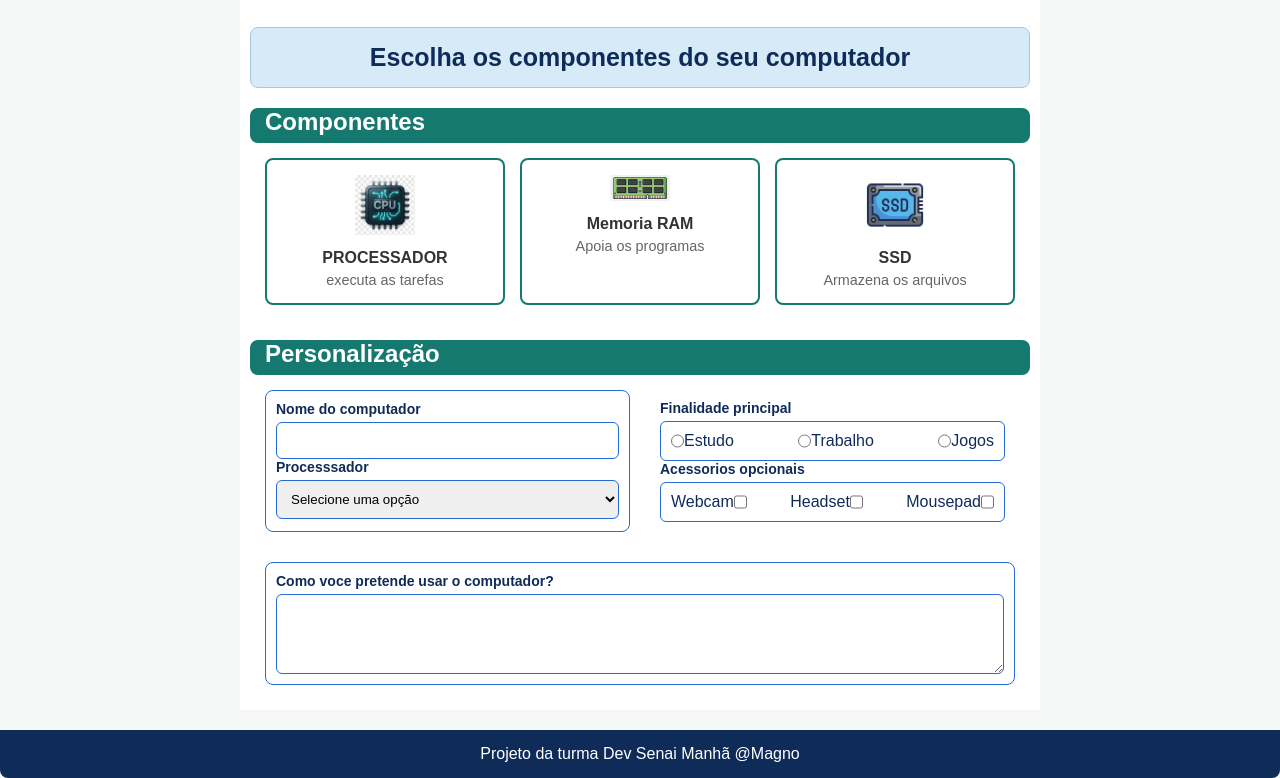
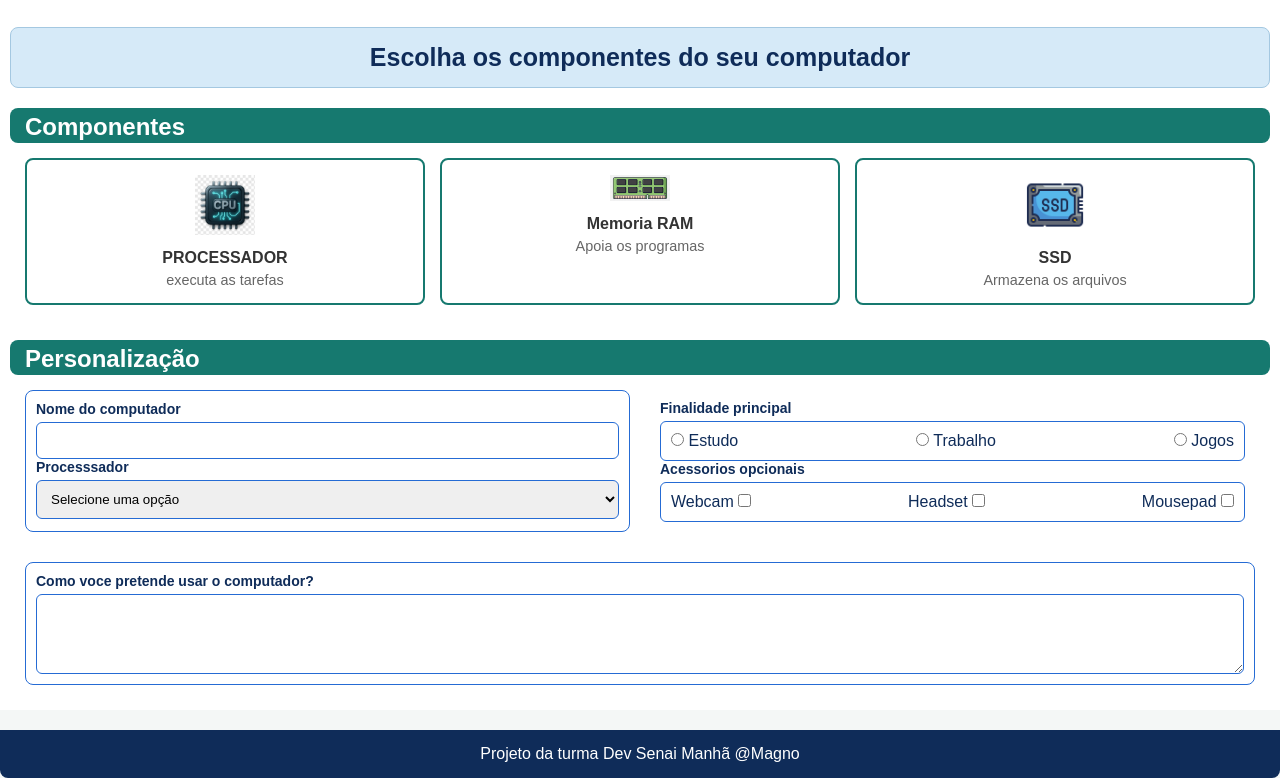
Before and after one commit to magnodev26-eng/curso_dev_free, a plain HTML site: page index.html in a window 1280 px wide. Shown: the part 124-902 px from the top of the page. Drawn offline with Linux system fonts and the light colour scheme.

Commit message:
resta apenas a responsividade

```diff
--- a/style.css
+++ b/style.css
@@ -15,12 +15,12 @@
 
 body {
     background-color: #f4f7f6;
-    color: #333;
+    color: #333333;
 }
 
 main {
 
-    max-width: 800px;
+    max-width: 100%;
     margin: 0 auto;
     padding: 10px;
     background-color: #ffffff;
@@ -32,6 +32,23 @@ header h1 {
     text-align: center;
     padding: 20px 10px;
     border-radius: 15px 15px 0 0;
+    font-size: 2rem;
+    margin-bottom: 15px;
+}
+
+
+
+/*header h1 {
+    font-size: 2rem;
+    margin-bottom: 15px;
+}*/
+
+nav ul {
+    list-style: none;
+    display: flex;
+    justify-content: center;
+    gap: 15px;
+
 }
 
 .menu ul li a {
@@ -41,18 +58,6 @@ header h1 {
     font-weight: bold;
     font-size: 25px;
     color: #0f2c59;
-}
-
-header h1 {
-    font-size: 2rem;
-    margin-bottom: 15px;
-}
-
-nav ul {
-    list-style: none;
-    display: flex;
-    justify-content: center;
-    gap: 15px;
 }
 
 .caixa-destaque {
@@ -74,7 +79,7 @@ nav ul {
     background-color: #16796f;
     color: #ffffff;
     font-size: 1rem;
-    padding: 10p 15px;
+    padding: 5px 5px;
     border-radius: 8px 8px 8px 8px;
     margin-top: 20px;
     padding-left: 15px;
@@ -82,9 +87,14 @@ nav ul {
 
 }
 
+/*componentes {
+    display: flex;
+}*/
+
+
+
 .conteiner_cards {
     display: flex;
-    flex-direction: column;
     gap: 15px;
     padding: 15px;
     border-top: none;
@@ -92,11 +102,13 @@ nav ul {
 }
 
 .card {
+    flex: 1;
     border: 2px solid #16796f;
     border-radius: 8px;
     padding: 15px;
     text-align: center;
     background-color: #ffffff;
+
 }
 
 .card img {
@@ -117,8 +129,8 @@ nav ul {
 }
 
 .conteiner-form {
-    display: flex;
-    flex-direction: column;
+    display: grid;
+    grid-template-columns: 1fr 1fr;
     gap: 20px;
     padding: 15px;
     border-top: none;
@@ -179,9 +191,9 @@ textarea {
     gap: 5px;
 }
 
-.item {
+/*.item {
     display: flex;
-}
+}*/
 
 .item label {
     color: #0f2c59;
@@ -215,15 +227,9 @@ footer {
     border-radius: 0 0 8px 8px;
 }
 
-@media (min-width: 767px) {
-    .conteiner_cards {
-        flex-direction: row;
-        justify-content: space-between;
-    }
-
-    .card {
+/*.card {
     flex: 1;
-    }
+}*/
 
 .conteiner-form {
     display: grid;
@@ -235,8 +241,13 @@ footer {
     border: 1px solid #256bd4;
 }
 
-    #uso {
+/*#uso {
     width: 100%;
     display: flex;
+}*/
+
+@media (min-width: 768px) {
+    .conteiner_cards {
+        justify-content: space-between;
     }
 }
```
Lines whose indentation alone changed are shown as unchanged.
